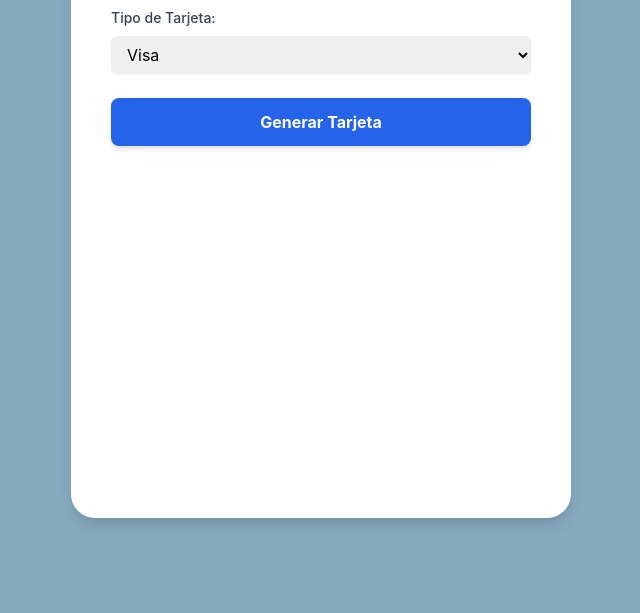
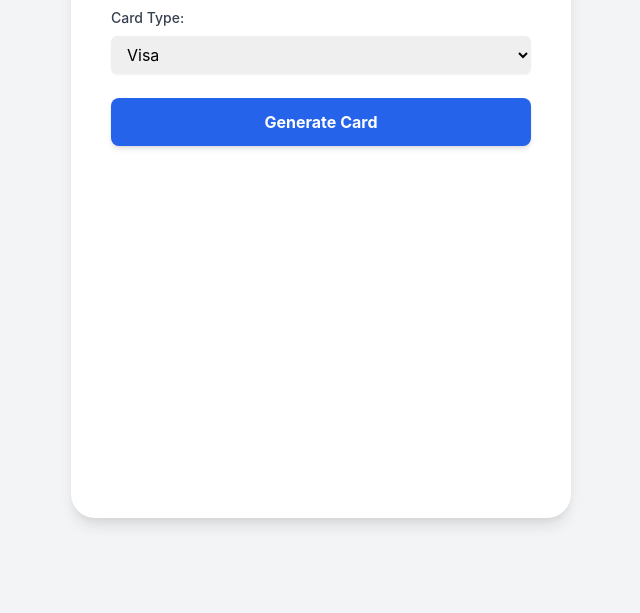
Before and after one commit to Derwindw/card-generator, a plain HTML site: page index.html in a window 1280 px wide. Shown: the part 187-800 px from the top of the page, without its empty margins (319-959 px from the left). Drawn offline with nearby package versions, Linux system fonts and the light colour scheme.

Commit message:
Update index.html

```diff
--- a/index.html
+++ b/index.html
@@ -3,12 +3,12 @@
 <head>
     <meta charset="UTF-8">
     <meta name="viewport" content="width=device-width, initial-scale=1.0">
-    <title>Generador de Tarjetas de Crédito</title>
+    <title data-i18n="pageTitle">Generador de Tarjetas de Crédito</title>
     <script src="https://cdn.tailwindcss.com"></script>
     <style>
         body {
             font-family: 'Inter', sans-serif;
-            background-color: #86A9BF;
+            background-color: #f3f4f6;
             display: flex;
             justify-content: center;
             align-items: center;
@@ -53,10 +53,10 @@
     <div id="message-box" class="message-box"></div>
 
     <div class="card">
-        <h1 class="text-3xl font-bold text-center text-gray-800 mb-6">Generador de Tarjetas</h1>
+        <h1 class="text-3xl font-bold text-center text-gray-800 mb-6" data-i18n="mainTitle">Generador de Tarjetas</h1>
 
         <div class="mb-6">
-            <label for="cardType" class="block text-sm font-medium text-gray-700 mb-2">Tipo de Tarjeta:</label>
+            <label for="cardType" class="block text-sm font-medium text-gray-700 mb-2" data-i18n="cardTypeLabel">Tipo de Tarjeta:</label>
             <select id="cardType" class="mt-1 block w-full rounded-md border-gray-300 shadow-sm py-2 px-3 focus:outline-none focus:ring-indigo-500 focus:border-indigo-500">
                 <option value="Visa">Visa</option>
                 <option value="MasterCard">MasterCard</option>
@@ -65,7 +65,7 @@
             </select>
         </div>
 
-        <button id="generateBtn" class="w-full bg-blue-600 text-white font-bold py-3 px-4 rounded-lg shadow-md hover:bg-blue-700 transition duration-300 ease-in-out focus:outline-none focus:ring-2 focus:ring-blue-500 focus:ring-offset-2">
+        <button id="generateBtn" class="w-full bg-blue-600 text-white font-bold py-3 px-4 rounded-lg shadow-md hover:bg-blue-700 transition duration-300 ease-in-out focus:outline-none focus:ring-2 focus:ring-blue-500 focus:ring-offset-2" data-i18n="generateButton">
             Generar Tarjeta
         </button>
 
@@ -73,7 +73,7 @@
             <!-- Contenedor del número de tarjeta -->
             <div id="cardNumberContainer" class="flex items-center justify-between bg-gray-100 p-4 rounded-md shadow-inner transition-opacity duration-300 opacity-0">
                 <div>
-                    <span class="block text-xs font-semibold text-gray-500">Número de Tarjeta</span>
+                    <span class="block text-xs font-semibold text-gray-500" data-i18n="cardNumberLabel">Número de Tarjeta</span>
                     <span id="cardNumber" class="block text-lg font-mono text-gray-800 break-all" data-raw-number=""></span>
                 </div>
                 <button onclick="copyToClipboard('cardNumber')" class="ml-4 bg-gray-300 text-gray-800 p-2 rounded-full hover:bg-gray-400 transition">
@@ -87,7 +87,7 @@
             <!-- Contenedor de la fecha de vencimiento -->
             <div id="expirationDateContainer" class="flex items-center justify-between bg-gray-100 p-4 rounded-md shadow-inner transition-opacity duration-300 opacity-0">
                 <div>
-                    <span class="block text-xs font-semibold text-gray-500">Fecha de Vencimiento</span>
+                    <span class="block text-xs font-semibold text-gray-500" data-i18n="expirationDateLabel">Fecha de Vencimiento</span>
                     <span id="expirationDate" class="block text-lg font-mono text-gray-800"></span>
                 </div>
                 <button onclick="copyToClipboard('expirationDate')" class="ml-4 bg-gray-300 text-gray-800 p-2 rounded-full hover:bg-gray-400 transition">
@@ -101,7 +101,7 @@
             <!-- Contenedor del CVC -->
             <div id="cvcContainer" class="flex items-center justify-between bg-gray-100 p-4 rounded-md shadow-inner transition-opacity duration-300 opacity-0">
                 <div>
-                    <span class="block text-xs font-semibold text-gray-500">CVC</span>
+                    <span class="block text-xs font-semibold text-gray-500" data-i18n="cvcLabel">CVC</span>
                     <span id="cvc" class="block text-lg font-mono text-gray-800"></span>
                 </div>
                 <button onclick="copyToClipboard('cvc')" class="ml-4 bg-gray-300 text-gray-800 p-2 rounded-full hover:bg-gray-400 transition">
@@ -115,7 +115,7 @@
             <!-- Contenedor del estado de validación Luhn -->
             <div id="luhnContainer" class="flex items-center justify-between bg-gray-100 p-4 rounded-md shadow-inner transition-opacity duration-300 opacity-0">
                 <div>
-                    <span class="block text-xs font-semibold text-gray-500">Validación Luhn</span>
+                    <span class="block text-xs font-semibold text-gray-500" data-i18n="luhnValidationLabel">Validación Luhn</span>
                     <span id="luhnStatus" class="block text-lg font-mono text-gray-800"></span>
                 </div>
             </div>
@@ -130,6 +130,58 @@
             'American Express': { prefixes: ['34', '37'], length: 15, format: [4, 6, 5] },
             'Discover': { prefixes: ['6011', '644', '65'], length: 16, format: [4, 4, 4, 4] }
         };
+
+        // Traducciones para los elementos de la interfaz
+        const translations = {
+            es: {
+                pageTitle: 'Generador de Tarjetas de Crédito',
+                mainTitle: 'Generador de Tarjetas',
+                cardTypeLabel: 'Tipo de Tarjeta:',
+                generateButton: 'Generar Tarjeta',
+                cardNumberLabel: 'Número de Tarjeta',
+                expirationDateLabel: 'Fecha de Vencimiento',
+                cvcLabel: 'CVC',
+                luhnValidationLabel: 'Validación Luhn',
+                validStatus: 'Válido',
+                invalidStatus: 'Inválido',
+                copiedMessage: '¡Copiado al portapapeles!',
+                copyError: 'Error al copiar.'
+            },
+            en: {
+                pageTitle: 'Credit Card Generator',
+                mainTitle: 'Card Generator',
+                cardTypeLabel: 'Card Type:',
+                generateButton: 'Generate Card',
+                cardNumberLabel: 'Card Number',
+                expirationDateLabel: 'Expiration Date',
+                cvcLabel: 'CVC',
+                luhnValidationLabel: 'Luhn Validation',
+                validStatus: 'Valid',
+                invalidStatus: 'Invalid',
+                copiedMessage: 'Copied to clipboard!',
+                copyError: 'Error copying.'
+            }
+        };
+
+        // Función para establecer el idioma de la interfaz
+        function setLanguage() {
+            const lang = navigator.language.startsWith('es') ? 'es' : 'en';
+            const currentTranslations = translations[lang];
+
+            // Actualizar todos los elementos con el atributo data-i18n
+            document.querySelectorAll('[data-i18n]').forEach(element => {
+                const key = element.getAttribute('data-i18n');
+                if (currentTranslations[key]) {
+                    element.textContent = currentTranslations[key];
+                }
+            });
+
+            // Actualizar el título de la página
+            document.title = currentTranslations.pageTitle;
+        }
+
+        // Llamar a la función al cargar la página
+        window.onload = setLanguage;
 
         // Elementos del DOM
         const generateBtn = document.getElementById('generateBtn');
@@ -148,6 +200,7 @@
         generateBtn.addEventListener('click', () => {
             const selectedType = cardTypeSelect.value;
             const cardInfo = generateCreditCard(selectedType);
+            const lang = navigator.language.startsWith('es') ? 'es' : 'en';
 
             // Formatea el número para visualización
             const formattedNumber = formatCardNumber(cardInfo.number, CARD_PATTERNS[selectedType].format);
@@ -160,7 +213,7 @@
 
             // Realiza la validación Luhn y actualiza el estado
             const isValid = validateLuhn(cardInfo.number);
-            luhnStatusElement.textContent = isValid ? 'Válido' : 'Inválido';
+            luhnStatusElement.textContent = isValid ? translations[lang].validStatus : translations[lang].invalidStatus;
             luhnStatusElement.className = isValid ? 'block text-lg font-mono valid' : 'block text-lg font-mono invalid';
 
             // Muestra los contenedores de resultados con un efecto de desvanecimiento
@@ -305,6 +358,7 @@
             const element = document.getElementById(elementId);
             // Si el elemento es el número de tarjeta, copia el número sin formato
             const textToCopy = (elementId === 'cardNumber') ? element.dataset.rawNumber : element.textContent;
+            const lang = navigator.language.startsWith('es') ? 'es' : 'en';
 
             // Usa el método antiguo y más fiable para iframes
             const textarea = document.createElement('textarea');
@@ -315,12 +369,12 @@
             try {
                 const successful = document.execCommand('copy');
                 if (successful) {
-                    showMessage('¡Copiado al portapapeles!');
+                    showMessage(translations[lang].copiedMessage);
                 } else {
-                    showMessage('Error al copiar.');
+                    showMessage(translations[lang].copyError);
                 }
             } catch (err) {
-                showMessage('Error al copiar.');
+                showMessage(translations[lang].copyError);
             } finally {
                 document.body.removeChild(textarea);
             }
```
